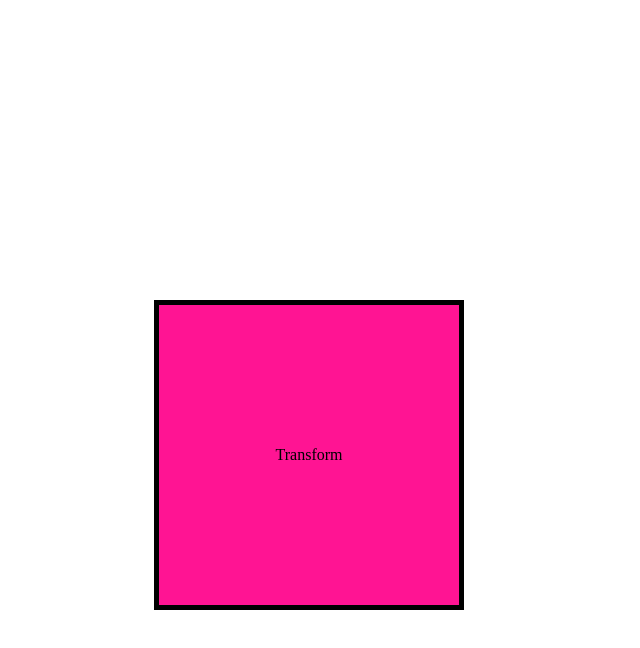
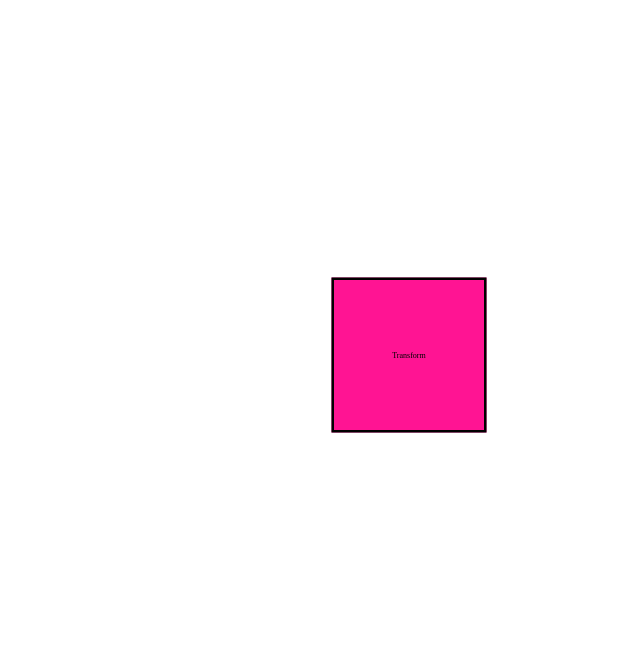
Before and after one commit to frontendasoslar/CSS-transform, a plain HTML site: page transform xususiyati/index.html in a window 1280 px wide. In both pictures the pointer is over the element "Transform". Shown: the whole page, without its empty margins (231-871 px from the left). Drawn offline with Linux system fonts and the light colour scheme.

Commit message:
add scsle styles

```diff
--- a/transform xususiyati/css/styles.css
+++ b/transform xususiyati/css/styles.css
@@ -29,5 +29,5 @@
   transform: translateY(-200px);
 
   /* box klasli element hover holatida 100px o'ng suriladi va 100px pastga tushadi */
-  transform: translate(-100px, 100px);
+  transform: scale(0.5);
 }
```
